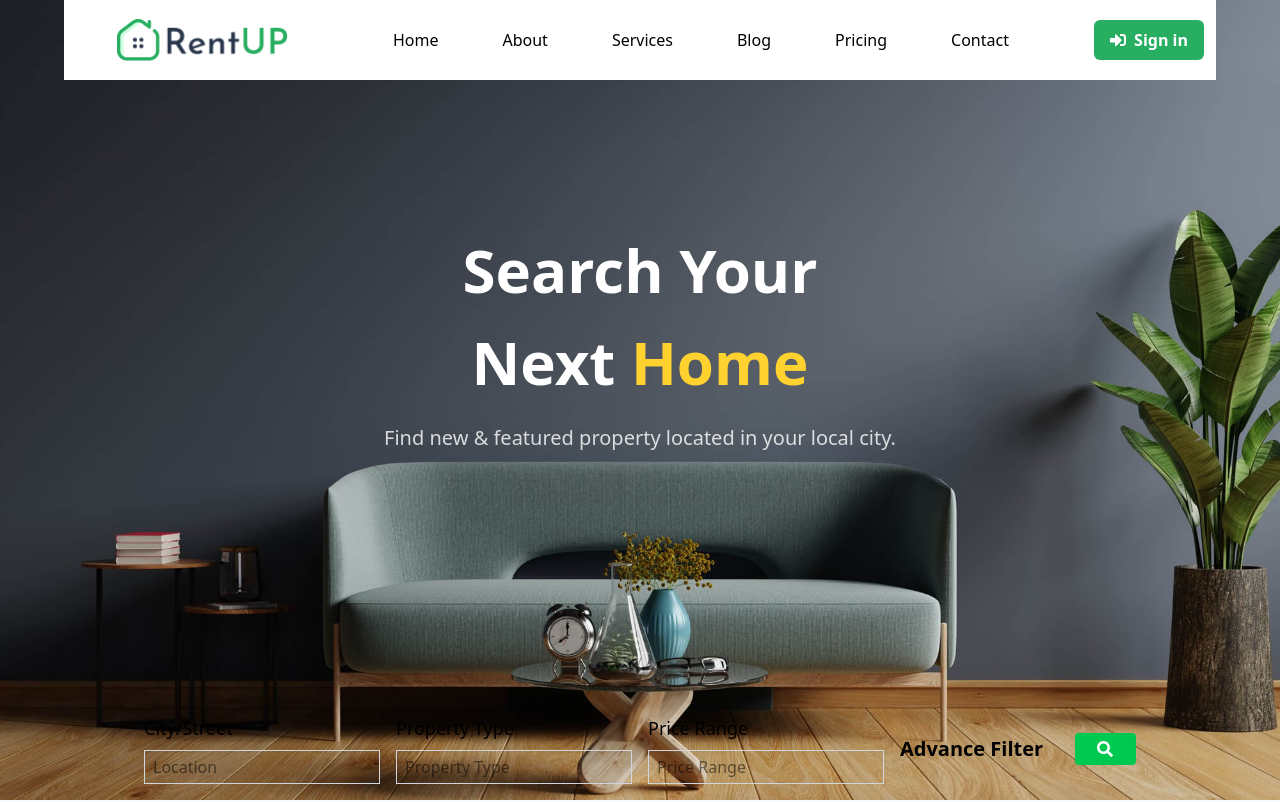
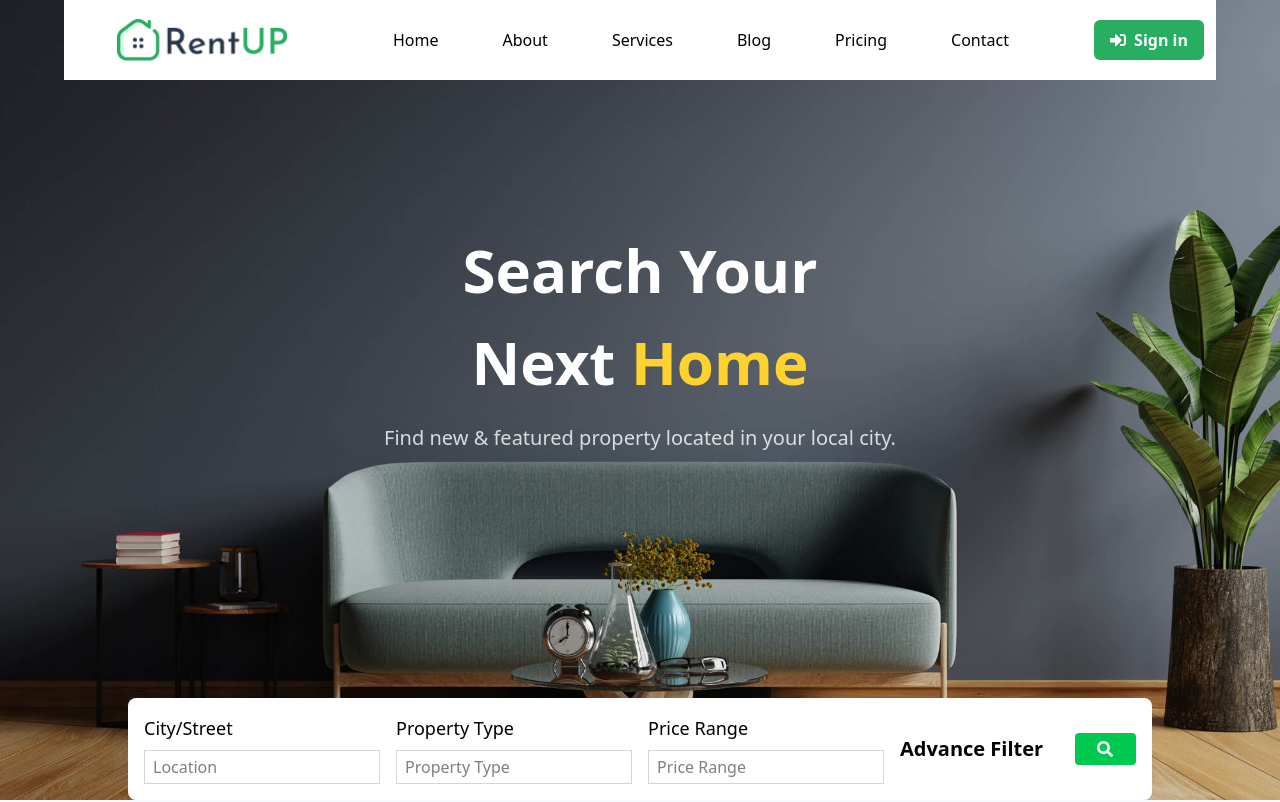
Before and after one commit to Adekunle-hub/rentup, a React (Vite) app: page / in a window 1280 px wide. Shown: the top 802 px of the page. Built offline with nearby package versions, Linux system fonts and the light colour scheme.

Commit message:
input background color

```diff
--- a/src/components/Body.jsx
+++ b/src/components/Body.jsx
@@ -32,7 +32,7 @@ const Body = () => {
         <h1 className='font-bold w-[90%]  sm:w-[60%]  md:w-[40%] xl:w-[37%] text-sm-20  text-center text-white text-6xl'>Search Your Next <span className=' mt-4 sm:mt-8 inline-block text-amber-300'>Home</span></h1>
         <p className='text-white text-center text-base lg:text-xl  mb-3  px-2.5 mt-4 sm:mt-8 opacity-80'> Find new & featured property located in your local city.</p>
 
-        <fieldset className=' w-[80vw] max-h-[40%] rounded-sm sm:rounded-lg  p-4 gap-0.5 sm:gap-4 grid grid-rows-4  sm:grid-cols-4 sm:grid-rows-1 absolute bottom-0'>
+        <fieldset className='bg-white w-[80vw] max-h-[40%] rounded-sm sm:rounded-lg  p-4 gap-0.5 sm:gap-4 grid grid-rows-4  sm:grid-cols-4 sm:grid-rows-1 absolute bottom-0'>
           {placeHolders.map((detail)=>{
              return (<form key={detail.id} >
              <div className=' min-w-[100%] '>
```
